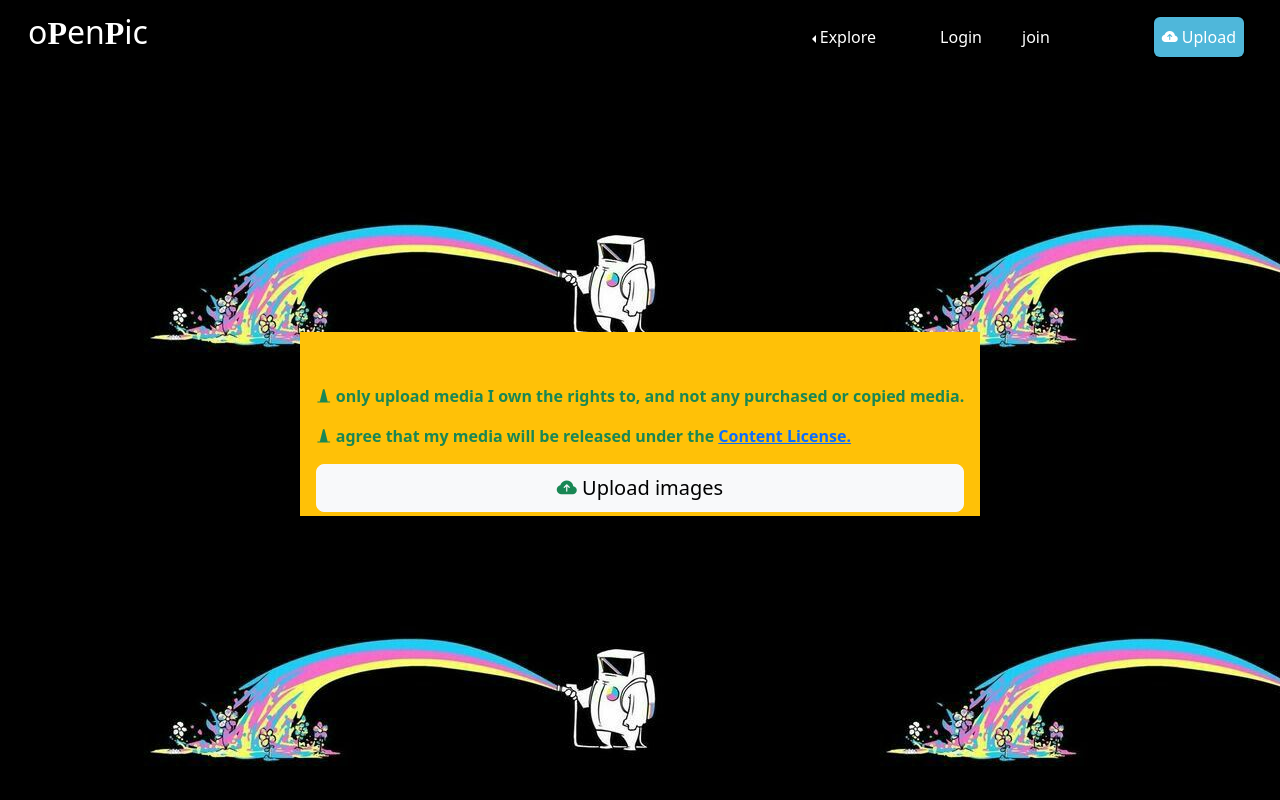
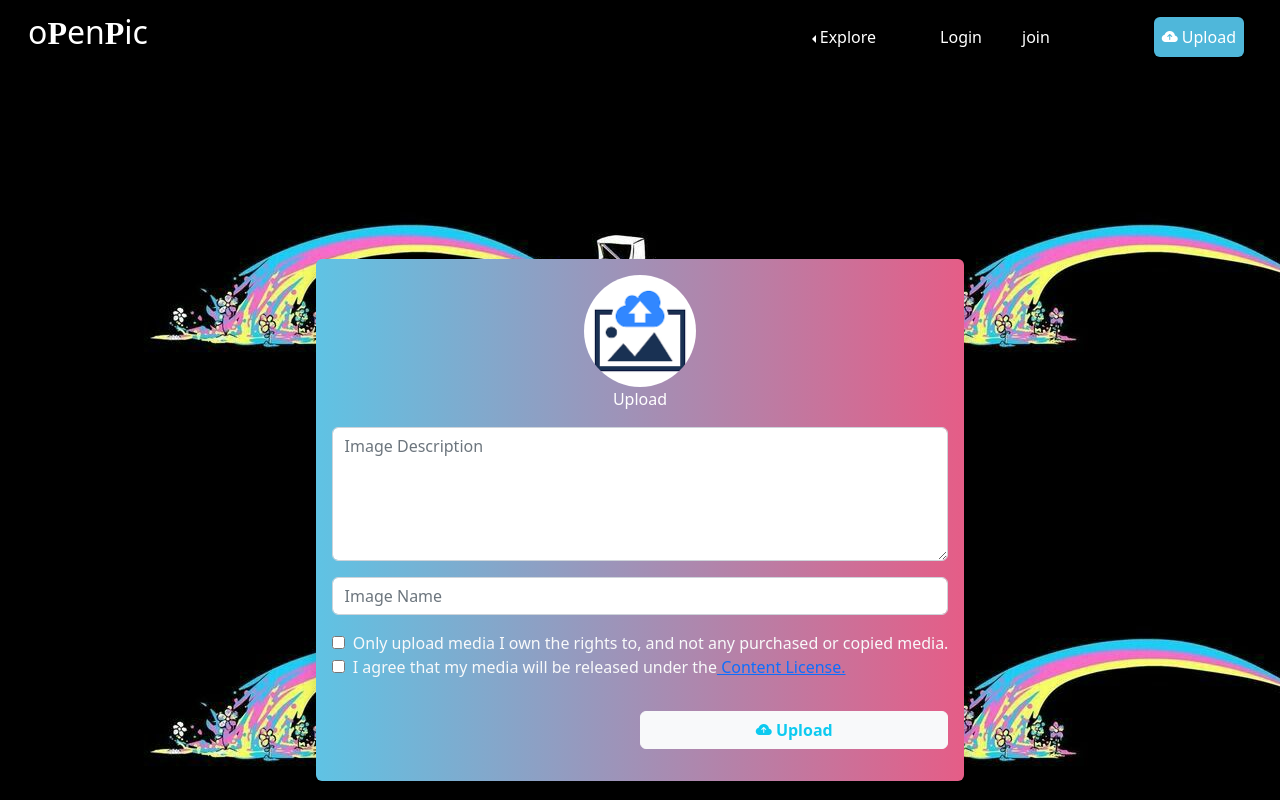
Before and after one commit to MuhammadAhmed-Developer/oPenPic.com, a React (Create React App) app: page /upload in a window 1280 px wide. Shown: the top 800 px of the page. Built offline with nearby package versions, Linux system fonts and the light colour scheme; no server answers.

Commit message:
add upload page

```diff
--- a/src/pages/Frontend/Upload/Upload.jsx
+++ b/src/pages/Frontend/Upload/Upload.jsx
@@ -1,25 +1,75 @@
-import React from 'react'
+import React, { useState } from 'react';
+import uploadimg from '../../../accests/images/upload image.png'
+
+const initialState = {
+   img:'',
+   msg:'',
+   imgName:''
+}
 
 export default function Upload() {
 
+  const [state, setstate] = useState(initialState)
+  const [file, setFile] = useState({})
 
-  const handleUpload = () => {
 
+  const handleChange = (e) =>{
+     setstate(s=>({...s,[e.target.name]:e.target.value}))
   }
+
+  const handleSubmit = (e) => {
+       e.preventDefault()
+      console.log(state)
+      console.log(file)
+  }
+
 
   return (
     <>
-     <div className="container-fluid upload-pg">
-       <div className="row bg-warning mt-5 p-1">
-        <div className="col mt-5">
-          <p className='text-success fw-bold'><i class="bi bi-cone"></i> only upload media I own the rights to, and not any purchased or copied media.</p>
-          <p className='text-success fw-bold'><i class="bi bi-cone"></i> agree that my media will be released under the <a href='https://pixabay.com/service/terms/' target='_blank'>Content License.</a></p>
+      <div className="container-fluid upload-pg">
+        <div className="row">
+          <div className="col">
+            <div className="card shadow border-0 p-3">
+              <form onSubmit={handleSubmit}>
+              <div className="col-12 text-center">
+                <label htmlFor="img-file" className='img-upload'><img src={uploadimg} alt="upload image" className='img-fluid w-50 rounded-circle' />
+                <br/> <span className='text-white' id='select'>
+                {file ? "Upload" : '{file.name}'}
 
-          <label htmlFor="img-file" className='btn btn-light btn-lg w-100' onClick={handleUpload}><i class="bi bi-cloud-arrow-up-fill text-success"></i> Upload images</label>
-          <input type="file" id='img-file' className='d-none'/>
+                </span>
+                </label>
+
+                <input type="file" id='img-file' className='d-none' name='img'
+                onChange={e=>{setFile(e.target.files[0])}} />
+              </div>
+              <div className="row py-3">
+                <div className="col">
+                  <textarea name="msg" placeholder='Image Description' rows="5" className='form-control' onChange={handleChange}></textarea>
+                </div>
+              </div>
+              <div className="row">
+                <div className="col" >
+                  <input type="text" className='form-control' value={file.name} placeholder='Image Name' name='imgName' onChange={handleChange} />
+                </div>
+              </div>
+              <div className="row py-3">
+                <div className="col" >
+                  <input type="checkbox" /> <span className='text-light ms-1'>Only upload media I own the rights to, and not any purchased or copied media.</span> <br/>
+                  <input type="checkbox" /> <span className='text-light  ms-1'> I agree that my media will be released under the
+                  <a href="https://pixabay.com/service/terms/" target='_blank'> Content License.</a></span>
+                </div>
+              </div>
+              <div className="row py-3">
+                <div className="col text-end" >
+                  <button className='btn btn-light w-50 fw-bold text-info'><i class="bi bi-cloud-arrow-up-fill"></i> Upload</button>
+                </div>
+              </div>
+              </form>
+            </div>
+          </div>
         </div>
-       </div>
-     </div>
+
+      </div>
     </>
   )
 }
--- a/src/scss/_upload.scss
+++ b/src/scss/_upload.scss
@@ -1,7 +1,15 @@
 .upload-pg{
-    min-height: 100vh;
+    min-height: 130vh;
     display: flex;
     justify-content: center;
     align-items: center;
     background: url(../accests/images/auth.jpg);
+    .card{
+        background: #E55D87;  /* fallback for old browsers */
+background: -webkit-linear-gradient(to right, #5FC3E4, #E55D87);  /* Chrome 10-25, Safari 5.1-6 */
+background: linear-gradient(to right, #5FC3E4, #E55D87); /* W3C, IE 10+/ Edge, Firefox 16+, Chrome 26+, Opera 12+, Safari 7+ */
 }
+}
+.img-upload{
+  cursor: pointer;
+}
```
Also changed, not shown: src/accests/images/upload image.png (added).
